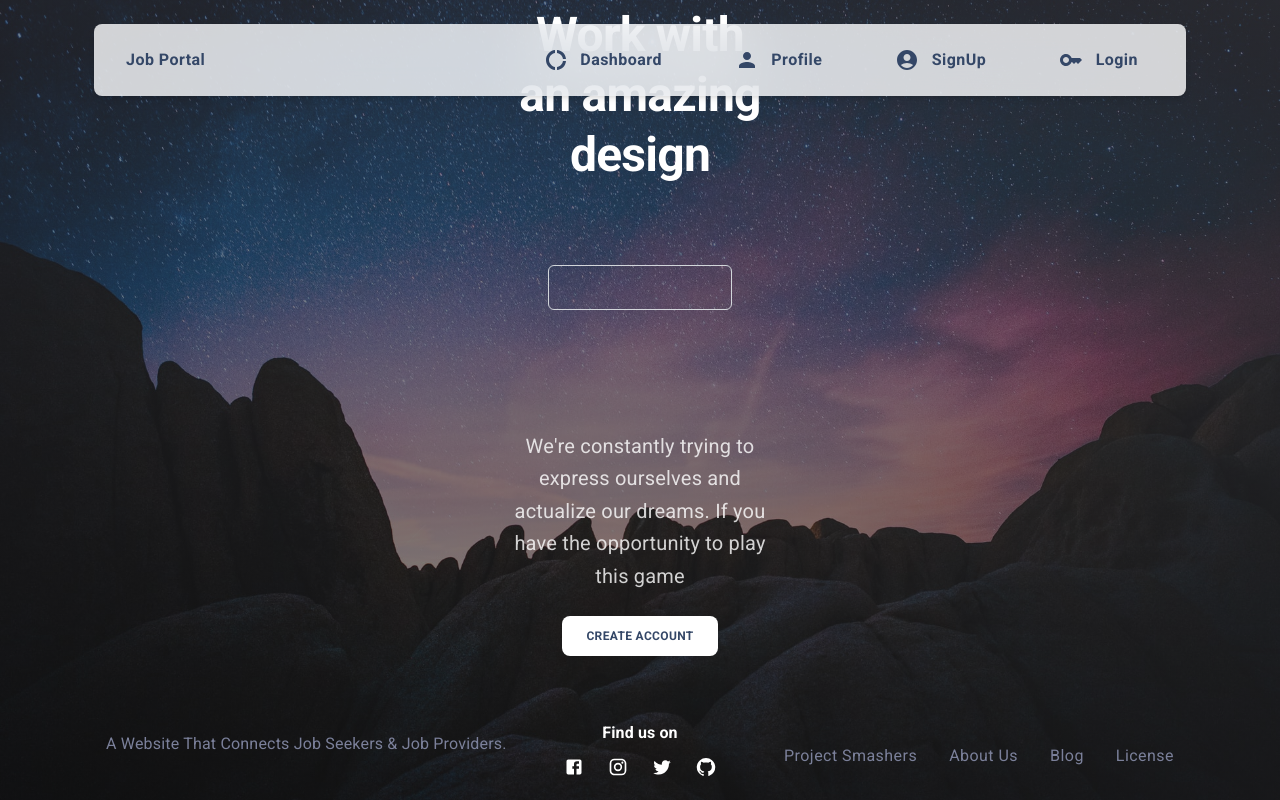
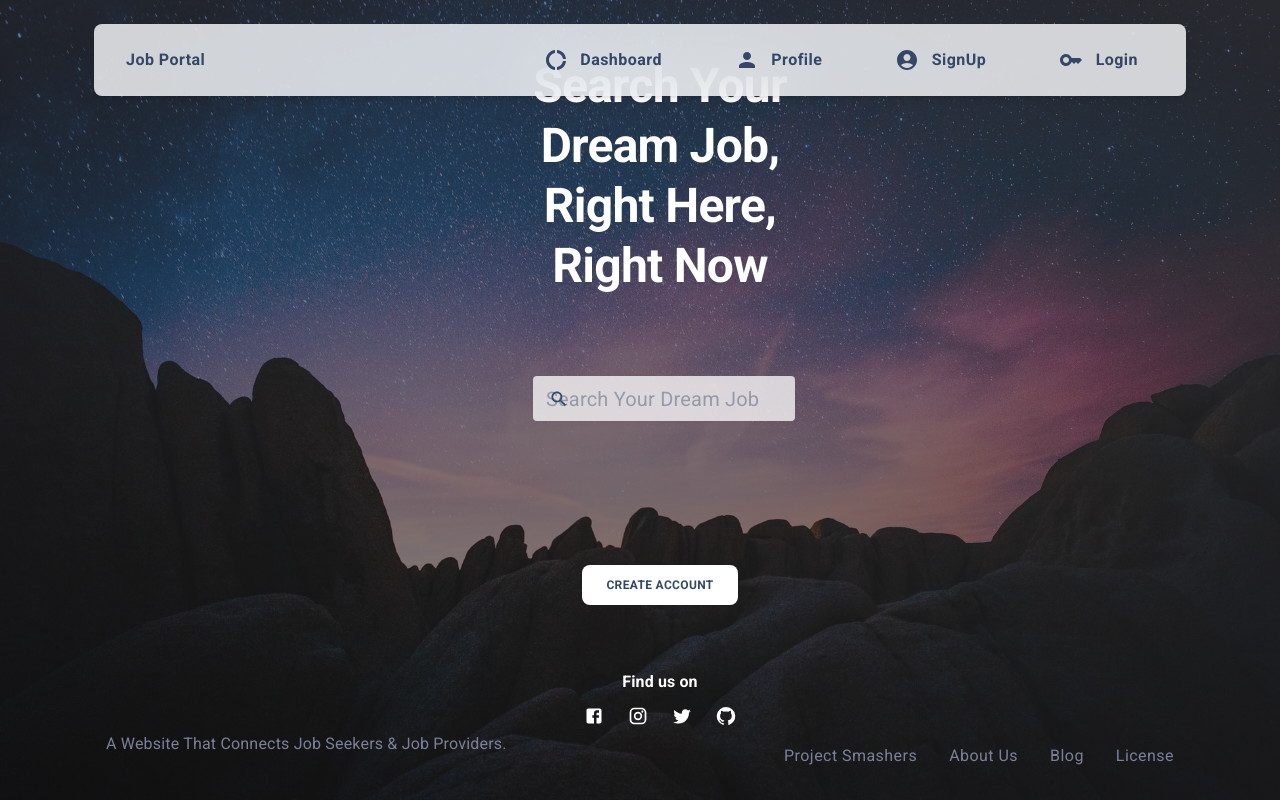
Before and after one commit to ProjectSmashers/job-portal-frontend, a React (Create React App) app: page /home in a window 1280 px wide. Built offline with nearby package versions, Linux system fonts and the light colour scheme.

Commit message:
frontend-fixies

```diff
--- /dev/null
+++ b/src/components/searchBar/searchBar.js
@@ -0,0 +1,111 @@
+
+//from material ui code sample
+import * as React from 'react';
+
+import { styled, alpha } from '@mui/material/styles';
+import InputBase from '@mui/material/InputBase';
+import SearchIcon from '@mui/icons-material/Search';
+import { useState } from 'react';
+import MDBox from 'components/MDBox';
+
+
+const Search = styled('div')(({ theme }) => ({
+    position: 'relative',
+    borderRadius: theme.shape.borderRadius,
+    backgroundColor: alpha(theme.palette.common.white, 0.75),
+    '&:hover': {
+        backgroundColor: alpha(theme.palette.common.white, 0.85),
+    },
+    marginRight: theme.spacing(2),
+    marginLeft: 0,
+    width: '100%',
+    [theme.breakpoints.up('sm')]: {
+        marginLeft: theme.spacing(3),
+        width: '100%',
+    },
+}));
+
+const SearchIconWrapper = styled('div')(({ theme }) => ({
+    padding: theme.spacing(0, 2),
+    height: '100%',
+    position: 'absolute',
+    pointerEvents: 'none',
+    display: 'flex',
+    alignItems: 'center',
+    justifyContent: 'center',
+}));
+
+const StyledInputBase = styled(InputBase)(({ theme }) => ({
+    color: 'inherit',
+    '& .MuiInputBase-input': {
+        padding: theme.spacing(1, 1, 1, 0),
+        // vertical padding + font size from searchIcon
+        // paddingLeft: `calc(1em + ${theme.spacing(4)})`,
+        transition: theme.transitions.create('width'),
+        width: '100%',
+        [theme.breakpoints.up('md')]: {
+            width: '100%',
+        },
+    },
+}));
+
+const SearchResult = ({ text, showResult }) => {
+
+    return (
+
+
+        <MDBox color="white">
+            {text}
+        </MDBox>
+
+
+    );
+
+}
+
+
+const SearchBar = () => {
+
+
+    const [inputText, setInputText] = useState("");
+    const [isPressed, setIsPressed] = useState(false);
+
+    let inputHandler = (e) => {
+        let lowerCase = e.target.value.toLowerCase();
+        setInputText(lowerCase);
+        console.log(inputText);
+
+
+    }
+
+    const handleKeyDown = (event) => {
+        if (event.key === 'Enter') {
+            setIsPressed(true)
+            // console.log('do validate',inputText)
+
+        }
+    }
+
+
+
+    return (
+        <>
+            <Search>
+                <SearchIconWrapper>
+                    <SearchIcon />
+                </SearchIconWrapper>
+                <StyledInputBase
+                    placeholder="Search Your Dream Job "
+                    inputProps={{ 'aria-label': 'search' }}
+                    onChange={inputHandler}
+                    onKeyDown={handleKeyDown}
+                />
+            </Search>
+            { }
+            <SearchResult text={inputText} showResult={isPressed} />
+        </>
+    )
+
+}
+
+export default SearchBar;
--- a/src/layouts/authentication/signIn.js
+++ b/src/layouts/authentication/signIn.js
@@ -20,7 +20,6 @@ import BasicLayout from "./basicLayout";
 import bgImage from "assets/images/bg-sign-in-basic.jpeg";
 
 import Axios from "axios";
-import Cookies from "js-cookie";
 import { FormControlLabel, Radio, RadioGroup } from "@mui/material";
 
 function SignIn() {
@@ -55,11 +54,9 @@ function SignIn() {
       )
         .then((res) => {
           console.log(res);
-          const cookieUserid = Cookies.get("Userid");
-          alert(cookieUserid);
+          SetCookie("userIn", JSON.stringify(response.data))
           navigate("/dashboard");
         })
-        // .then(const myVariable = sessionStorage.getItem('myVariableKey'))
         .catch((err) => console.log(err));
     } else if (email && password && type === "company") {
       try {
@@ -70,7 +67,7 @@ function SignIn() {
         )
           .then((response) => {
             consloe.log(response);
-            // SetCookie("userIn", JSON.stringify(response.data))
+            SetCookie("userIn", JSON.stringify(response.data))
             navigate("/dashboard");
           });
       } catch (error) {
--- a/src/layouts/dashboard-components/dashboard/dashboard.js
+++ b/src/layouts/dashboard-components/dashboard/dashboard.js
@@ -12,11 +12,26 @@ import ComplexStatisticsCard from "./complexStatisticsCard";
 
 // Dashboard components
 import JobList from "./jobList";
+import { useEffect, useState } from "react";
+
+import Axios from "axios";
 
 
 
 function Dashboard() {
 
+  const [totalJobs, setTotalJobs] = useState('');
+
+  useEffect(() => {
+    Axios.get(
+      "http://localhost:7000/api/candidates/jobs/getalljobsno",
+      { withCredentials: true }
+    )
+      .then((res) => {
+        console.log(res.data.data);
+        setTotalJobs(res.data.data);
+      })
+  })
 
   return (
     <DashboardLayout>
@@ -28,8 +43,8 @@ function Dashboard() {
               <ComplexStatisticsCard
                 color="dark"
                 icon="weekend"
-                title="Bookings"
-                count={281}
+                title="Total Jobs"
+                count={totalJobs}
                 percentage={{
                   color: "success",
                   amount: "+55%",
--- a/src/layouts/dashboard-components/dashboard/dashboardFooter.js
+++ b/src/layouts/dashboard-components/dashboard/dashboardFooter.js
@@ -13,19 +13,19 @@ import MDTypography from "components/MDTypography";
 import typography from "assets/theme/base/typography";
 
 function Footer({ company, links }) {
-  const { href, name } = company;
+  // const { href, name } = company;
   const { size } = typography;
 
-  const renderLinks = () =>
-    links.map((link) => (
-      <MDBox key={link.name} component="li" px={2} lineHeight={1}>
-        <Link href={link.href} target="_blank">
-          <MDTypography variant="button" fontWeight="regular" color="text">
-            {link.name}
-          </MDTypography>
-        </Link>
-      </MDBox>
-    ));
+  // const renderLinks = () =>
+  //   links.map((link) => (
+  //     <MDBox key={link.name} component="li" px={2} lineHeight={1}>
+  //       <Link href={link.href} target="_blank">
+  //         <MDTypography variant="button" fontWeight="regular" color="text">
+  //           {link.name}
+  //         </MDTypography>
+  //       </Link>
+  //     </MDBox>
+  //   ));
 
   return (
     <MDBox
@@ -40,24 +40,18 @@ function Footer({ company, links }) {
         display="flex"
         justifyContent="center"
         alignItems="center"
+        verticalAlign="top"
         flexWrap="wrap"
         color="text"
         fontSize={size.sm}
         px={1.5}
       >
-        &copy; {new Date().getFullYear()}, made with
-        <MDBox fontSize={size.md} color="text" mb={-0.5} mx={0.25}>
-          <Icon color="inherit" fontSize="inherit">
-            favorite
-          </Icon>
-        </MDBox>
-        by
-        <Link href={href} target="_blank">
-          <MDTypography variant="button" fontWeight="medium">
-            &nbsp;{name}&nbsp;
-          </MDTypography>
-        </Link>
-        for a better web.
+        {/* <Link href={href} target="_blank"> */}
+        <MDTypography variant="button" fontWeight="medium" >
+          &nbsp;JOB PORTAL&nbsp;
+        </MDTypography>
+        {/* </Link> */}
+        A Website That Connects Job Seekers & Job Providers.
       </MDBox>
       <MDBox
         component="ul"
@@ -76,27 +70,55 @@ function Footer({ company, links }) {
           },
         })}
       >
-        {renderLinks()}
+        <MDBox component="li" pr={2} lineHeight={1} justifyContent="center" alignItems="center">
+          <MDTypography
+            variant="button"
+            fontWeight="regular"
+            color="text"
+            fontSize={size.sm}
+          >
+            Project Smashers
+          </MDTypography>
+        </MDBox>
+        <MDBox component="li" px={2} lineHeight={1}>
+          <Link href="" target="_blank">
+            <MDTypography
+              variant="button"
+              fontWeight="regular"
+              color="text"
+              fontSize={size.sm}
+            >
+              About Us
+            </MDTypography>
+          </Link>
+        </MDBox>
+        <MDBox component="li" px={2} lineHeight={1}>
+          <Link href="">
+            <MDTypography
+              variant="button"
+              fontWeight="regular"
+              color="text"
+              fontSize={size.sm}
+            >
+              Blog
+            </MDTypography>
+          </Link>
+        </MDBox>
+        <MDBox component="li" pl={2} lineHeight={1}>
+          <Link href="" >
+            <MDTypography
+              variant="button"
+              fontWeight="regular"
+              color="text"
+              fontSize={size.sm}
+            >
+              License
+            </MDTypography>
+          </Link>
+        </MDBox>
       </MDBox>
     </MDBox>
   );
 }
 
-// Setting default values for the props of Footer
-Footer.defaultProps = {
-  company: { href: "https://www.creative-tim.com/", name: "Creative Tim" },
-  links: [
-    { href: "https://www.creative-tim.com/", name: "Creative Tim" },
-    { href: "https://www.creative-tim.com/presentation", name: "About Us" },
-    { href: "https://www.creative-tim.com/blog", name: "Blog" },
-    { href: "https://www.creative-tim.com/license", name: "License" },
-  ],
-};
-
-// Typechecking props for the Footer
-Footer.propTypes = {
-  company: PropTypes.objectOf(PropTypes.string),
-  links: PropTypes.arrayOf(PropTypes.object),
-};
-
 export default Footer;
--- a/src/layouts/landing-page/homePage.js
+++ b/src/layouts/landing-page/homePage.js
@@ -16,6 +16,7 @@ import BasicLayout from "../authentication/basicLayout";
 import MDInput from "components/MDInput";
 import { Facebook, GitHub, Instagram, Twitter } from "@mui/icons-material";
 import { Link } from "react-router-dom";
+import SearchBar from "components/searchBar/searchBar";
 
 function AboutUs() {
   return (
@@ -35,16 +36,14 @@ function AboutUs() {
             color="white"
 
           >
-            Work with an amazing design
+            Search Your Dream Job, Right Here, Right Now
           </MDTypography>
 
-          <MDBox position="relative" alignItems="center"  >
+          <SearchBar>
             <MDInput />
-          </MDBox>
+          </SearchBar>
 
           <MDTypography variant="body1" color="white" opacity={0.8} mt={15} mb={3} >
-            We&apos;re constantly trying to express ourselves and actualize our dreams. If you
-            have the opportunity to play this game
           </MDTypography>
           <MDButton component={Link} to="/authentication/sign-up" color="default" sx={{ color: ({ palette: { dark } }) => dark.main }}>
             create account
```
